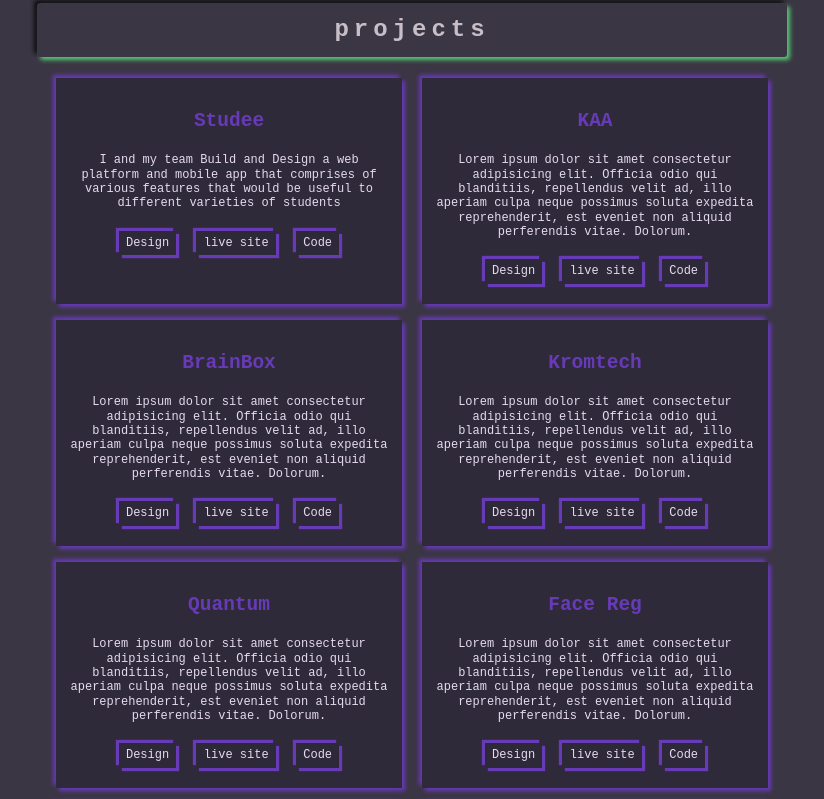
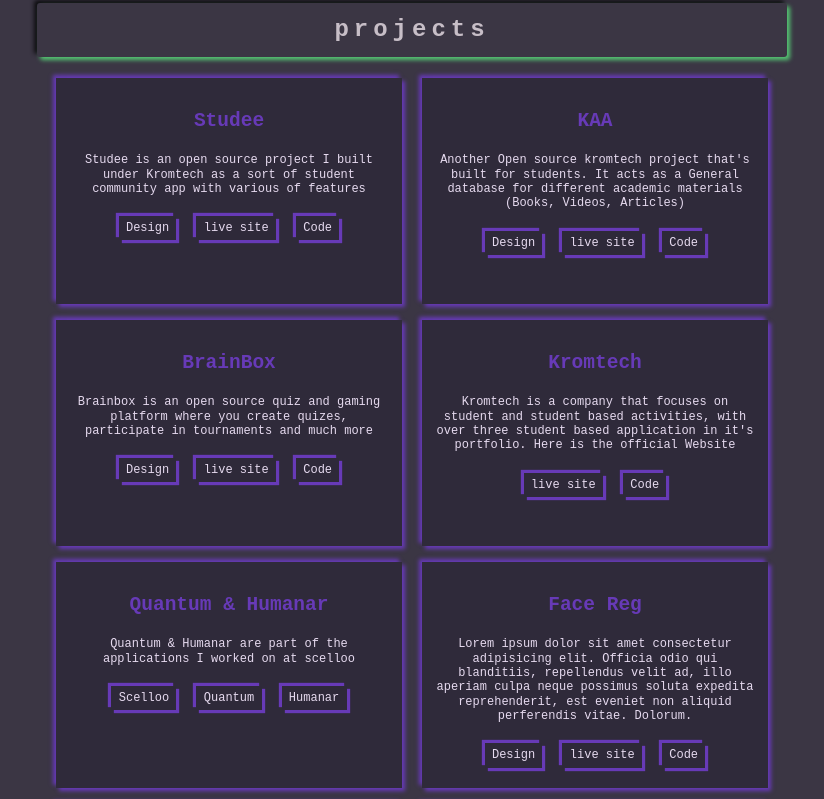
Before and after one commit to kromate/portfolio, a plain HTML site: page index.html in a window 1280 px wide. Shown: the part 2212-3011 px from the top of the page, without its empty margins (228-1052 px from the left). Drawn offline with Linux system fonts and the light colour scheme.

Commit message:
update 1

```diff
--- a/index.html
+++ b/index.html
@@ -179,8 +179,8 @@
           <div class="badges box p-2">
             <p class="Project_head">Studee</p>
             <p class="content">
-              I and my team Build and Design a web platform and mobile app that comprises of various
-              features that would be useful to different varieties of students
+              Studee is an open source project I built under Kromtech as a sort of student community
+              app with various of features
             </p>
             <div class="row">
               <a
@@ -189,7 +189,7 @@
                 class="badges b"
                 >Design</a
               >
-              <a href="http://studi.netlify.app/" target="_blank" class="badges b">live site</a>
+              <a href="http://studee.kromtech.io/" target="_blank" class="badges b">live site</a>
               <a href="https://github.com/KROM-TECH/Studee" target="_blank" class="badges b"
                 >Code</a
               >
@@ -199,19 +199,18 @@
           <div class="badges box p-2">
             <p class="Project_head">KAA</p>
             <p class="content">
-              Lorem ipsum dolor sit amet consectetur adipisicing elit. Officia odio qui blanditiis,
-              repellendus velit ad, illo aperiam culpa neque possimus soluta expedita reprehenderit,
-              est eveniet non aliquid perferendis vitae. Dolorum.
+              Another Open source kromtech project that's built for students. It acts as a General
+              database for different academic materials (Books, Videos, Articles)
             </p>
             <div class="row">
               <a
-                href="https://www.figma.com/file/dj88XFDDo3ZZEED7i5pN5J/Studee"
+                href="https://www.figma.com/file/FMtV7XImlYdXfr97kwqG1c/KAA"
                 target="_blank"
                 class="badges b"
                 >Design</a
               >
-              <a href="http://studi.netlify.app/" target="_blank" class="badges b">live site</a>
-              <a href="https://github.com/KROM-TECH/Studee" target="_blank" class="badges b"
+              <a href="http://kaa.kromtech.io/" target="_blank" class="badges b">live site</a>
+              <a href="https://github.com/KROM-TECH/KAA_VUE" target="_blank" class="badges b"
                 >Code</a
               >
             </div>
@@ -220,19 +219,18 @@
           <div class="badges box p-2">
             <p class="Project_head">BrainBox</p>
             <p class="content">
-              Lorem ipsum dolor sit amet consectetur adipisicing elit. Officia odio qui blanditiis,
-              repellendus velit ad, illo aperiam culpa neque possimus soluta expedita reprehenderit,
-              est eveniet non aliquid perferendis vitae. Dolorum.
+              Brainbox is an open source quiz and gaming platform where you create quizes,
+              participate in tournaments and much more
             </p>
             <div class="row">
               <a
-                href="https://www.figma.com/file/dj88XFDDo3ZZEED7i5pN5J/Studee"
+                href="https://www.figma.com/file/umEzzwccIOHpHMkVS13uho/BrainBox"
                 target="_blank"
                 class="badges b"
                 >Design</a
               >
-              <a href="http://studi.netlify.app/" target="_blank" class="badges b">live site</a>
-              <a href="https://github.com/KROM-TECH/Studee" target="_blank" class="badges b"
+              <a href="http://brainbox.kromtech.io/" target="_blank" class="badges b">live site</a>
+              <a href="https://github.com/KROM-TECH/brainbox" target="_blank" class="badges b"
                 >Code</a
               >
             </div>
@@ -241,42 +239,26 @@
           <div class="badges box p-2">
             <p class="Project_head">Kromtech</p>
             <p class="content">
-              Lorem ipsum dolor sit amet consectetur adipisicing elit. Officia odio qui blanditiis,
-              repellendus velit ad, illo aperiam culpa neque possimus soluta expedita reprehenderit,
-              est eveniet non aliquid perferendis vitae. Dolorum.
+              Kromtech is a company that focuses on student and student based activities, with over
+              three student based application in it's portfolio. Here is the official Website
             </p>
             <div class="row">
-              <a
-                href="https://www.figma.com/file/dj88XFDDo3ZZEED7i5pN5J/Studee"
-                target="_blank"
-                class="badges b"
-                >Design</a
-              >
-              <a href="http://studi.netlify.app/" target="_blank" class="badges b">live site</a>
-              <a href="https://github.com/KROM-TECH/Studee" target="_blank" class="badges b"
+              <a href="http://kromtech.io/" target="_blank" class="badges b">live site</a>
+              <a href="https://github.com/KROM-TECH/homepage" target="_blank" class="badges b"
                 >Code</a
               >
             </div>
           </div>
 
           <div class="badges box p-2">
-            <p class="Project_head">Quantum</p>
+            <p class="Project_head">Quantum & Humanar</p>
             <p class="content">
-              Lorem ipsum dolor sit amet consectetur adipisicing elit. Officia odio qui blanditiis,
-              repellendus velit ad, illo aperiam culpa neque possimus soluta expedita reprehenderit,
-              est eveniet non aliquid perferendis vitae. Dolorum.
+              Quantum & Humanar are part of the applications I worked on at scelloo
             </p>
             <div class="row">
-              <a
-                href="https://www.figma.com/file/dj88XFDDo3ZZEED7i5pN5J/Studee"
-                target="_blank"
-                class="badges b"
-                >Design</a
-              >
-              <a href="http://studi.netlify.app/" target="_blank" class="badges b">live site</a>
-              <a href="https://github.com/KROM-TECH/Studee" target="_blank" class="badges b"
-                >Code</a
-              >
+              <a href="http://studi.netlify.app/" target="_blank" class="badges b">Scelloo</a>
+              <a href="http://studi.netlify.app/" target="_blank" class="badges b">Quantum</a>
+              <a href="http://studi.netlify.app/" target="_blank" class="badges b">Humanar</a>
             </div>
           </div>
 
@@ -384,15 +366,11 @@
               >
             </div>
           </div>
-
         </div>
       </div>
       <div class="size">
         <h3 class="title c">Contact</h3>
-        <div class="row mt-3">
-
-
-        </div>
+        <div class="row mt-3"></div>
       </div>
     </main>
   </body>
--- a/style.css
+++ b/style.css
@@ -133,7 +133,8 @@ a {
 }
 
 .box {
-  max-width: 320px;
+  width: 320px;
+  max-width: 82vw;
   height: 200px;
   box-shadow: 3px 3px 4px #673ab7, -3px -3px 4px #673ab7;
 }
```
